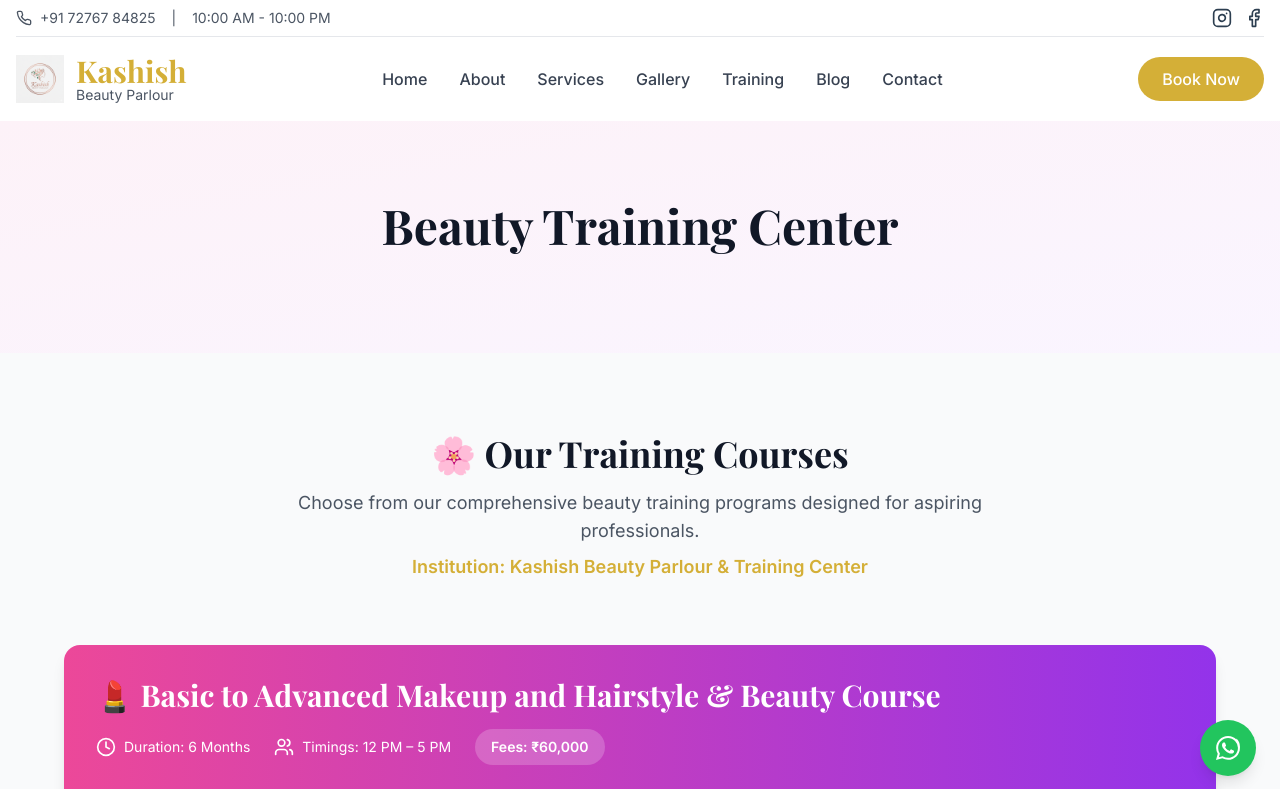
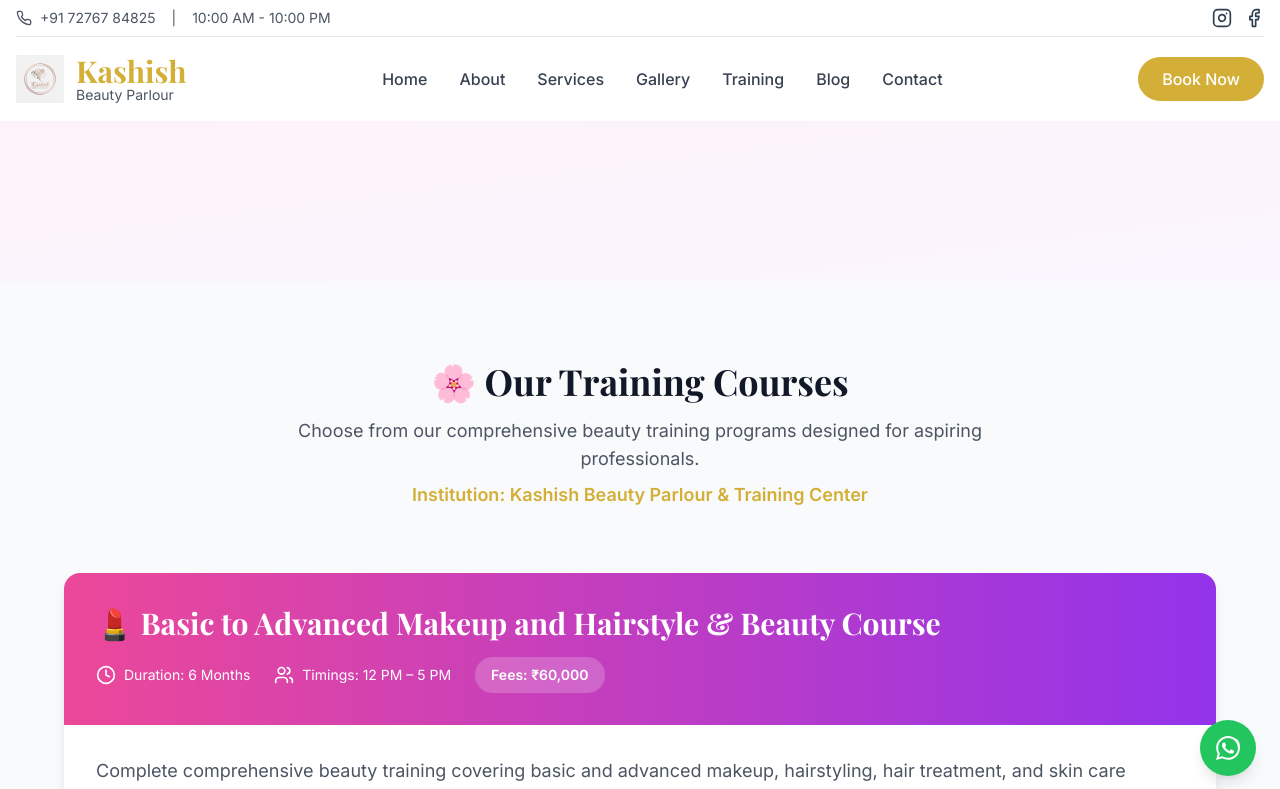
Before and after one commit to mangeshraut712/kashishbeautyparlour, a Next.js app: page /training in a window 1280 px wide. Shown: the top 789 px of the page. Built offline with nearby package versions, Linux system fonts and the light colour scheme; a web font is replaced by a local one.

Commit message:
Removed 'Beauty Training Center' title from hero section and removed '✨ Why Choose Us' section with the specific Kashish Beauty training text from course details

```diff
--- a/app/training/page.tsx
+++ b/app/training/page.tsx
@@ -15,9 +15,6 @@ export default function TrainingPage() {
       <section className="bg-gradient-to-br from-pink-50 to-purple-50 py-20">
         <div className="container mx-auto px-4">
           <div className="max-w-4xl mx-auto text-center">
-            <h1 className="text-4xl md:text-5xl font-heading font-bold text-gray-900 mb-6">
-              Beauty Training Center
-            </h1>
           </div>
         </div>
       </section>
@@ -188,15 +185,7 @@ export default function TrainingPage() {
                   </div>
                 </div>
 
-                {/* Why Choose Us */}
-                <div className="mb-8">
-                  <h4 className="text-2xl font-semibold text-gray-900 mb-4">✨ Why Choose Us</h4>
-                  <div className="bg-gradient-to-r from-pink-50 to-purple-50 p-6 rounded-lg">
-                    <p className="text-gray-700 text-lg">
-                      At Kashish Beauty Parlour & Training Center, we combine expert mentorship, updated beauty techniques, and professional tools to prepare students for successful salon and freelance careers in the beauty industry.
-                    </p>
-                  </div>
-                </div>
+
 
                 {/* Enroll Button */}
                 <div className="text-center">
```
